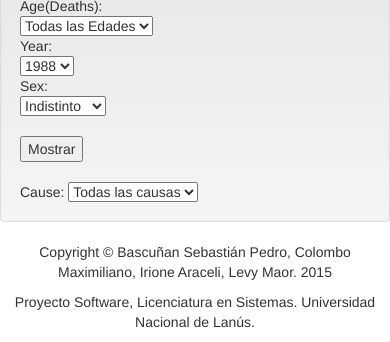
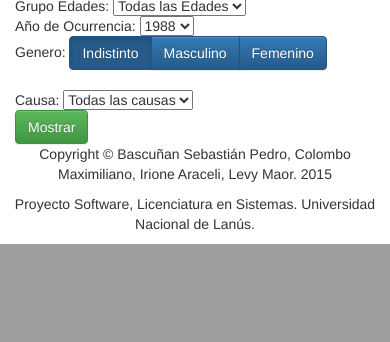
Before and after one commit to Atixx/ARMMA, a Django app: page /mapa/ in a window 390 px wide. Shown: the part 604-946 px from the top of the page. After the commit the page ends 848 px from the top, so only its background shows below. Run offline with Django 3.2, Linux system fonts and the light colour scheme; data that the repository does not hold is empty; some libraries are stand-ins or nearby versions.

Commit message:
mejorada la visualizacion de los selectores para la busqueda

```diff
--- a/mapa/static/mapa/js/mapa.js
+++ b/mapa/static/mapa/js/mapa.js
@@ -30,8 +30,7 @@ var paisesJson = {"1010":"DZA","1020":"AGO","1025":"BEN","1030":"BWA","1035":"BF
 	/*"5105":"KIRIBATI?","5107":"MARSHALL ISLANDS?","5108":"MICRONESIA?","5110":"NAURU?",*/"5150":"NZL",/*"5170":"NIUE?","5180":"PALAU?",*/
 	"5195":"PNG",/*"5197":"SAMOA?",*/"5198":"SLB",/*"5200":"TONGA?","5205":"TUVALU?",*/"5207":"VUT"}
 
-var coloresFijos = ["#fff7ec","#fee8c8","#fdd49e","#fdbb84","#fc8d59","#ef6548","#d7301f","#b30000","#7f0000"];
-
+var coloresFijos = ["#fff7ec","#fee8c8","#fdd49e","#fdbb84","#fc8d59","#ef6548","#d7301f","#b30000","#7f0000", "#777"];
 
 function initmap() {
 	// set up the map
@@ -66,9 +65,14 @@ function loadPais(pais,dataPais){
 			});
 			return json;
 		}();
-	var colorPais = parseInt(dataPais)
+	dataPais = dataPais.slice(0,-1);
+	var colorPais = parseInt(dataPais);
 	if (colorPais > 8) {
 		colorPais = 8
+	}
+	else if (isNaN(colorPais))
+	{
+		colorPais = 9;
 	}
 	var stylePais =
 	{
@@ -85,7 +89,7 @@ function ajaxLoad(paises) {
 		$.ajax(
 		{
 			'async' :true,
-			'url': "data/"+paises.toString()+"/"+$('#year').val()+"/"+$('#cause').val()+"/"+$('#sex').val()+"/"+$('#edades').val(),
+			'url': "data/"+paises.toString()+"/"+$('#year').val()+"/"+$('#cause').val()+"/"+$("[name=sex]:checked").val()+"/"+$('#edades').val(),
 			'success': function (data) {
 				loadPais(paises, data)
 			}
@@ -104,11 +108,19 @@ var paisesArray = function(){
 
 
 $(document).ready(function() {
+
 	$('#input').click(function(){
 		for (var i = 0; i < paisesArray.length; i++){
 			ajaxLoad(paisesArray[i]);
 		}
 	});
+
+	$('[data-slidepanel]').slidepanel({
+              orientation: 'left',
+              mode: 'overlay'
+          });
+
+	$('.selectpicker').selectpicker();
 });
 
 /*
--- a/mapa/templates/format.html
+++ b/mapa/templates/format.html
@@ -1,15 +1,20 @@
 <html>
   <head>
     {% load staticfiles %}
+    <link type="text/css" href= "{% static "mapa/css/normalize.css" %}" rel="stylesheet"></link>
     <link type="text/css" href= "{% static "mapa/css/bootstrap.min.css" %}" rel="stylesheet"></link>
     <link type="text/css" href= "{% static "mapa/css/bootstrap-theme.min.css" %}" rel="stylesheet"></link>
     <link type="text/css" href= "{% static "mapa/css/leaflet.css" %}" rel="stylesheet"></link>
     <link type="text/css" href= "{% static "mapa/css/mapa.css" %}" rel="stylesheet"></link>
+    <link type="text/css" href= "{% static "mapa/css/bootstrap-select.min.css" %}" rel="stylesheet"></link>
+    <link type="text/css" href= "{% static "mapa/css/jquery.slidepanel.css" %}" rel="stylesheet"></link>
 
     <title>{% block titulo %}ARMMA{% endblock %}</title>
 
     <script src= "{% static "mapa/js/jquery-2.1.4.min.js" %}"></script>
     <script src= "{% static "mapa/js/bootstrap.min.js" %}"></script>
+    <script src= "{% static "mapa/js/bootstrap-select.min.js" %}"></script>
+    <script src= "{% static "mapa/js/jquery.slidepanel.js" %}"></script>
 
   </head>
   <body>
--- a/mapa/templates/mapa/index.html
+++ b/mapa/templates/mapa/index.html
@@ -3,12 +3,13 @@
 
 {% block contenido %}
 <div id="map"></div>
-{{test}}
-<div class="well">
-  <div class="row">
-  <div class="col-md-2">
-    Age(Deaths):</br>
-    <select id="edades">
+
+</br>
+<div class='container-fluid'>
+  <div class='row'>
+    <div class='col-md-4'>
+      Grupo Edades:
+      <select id="edades" class="selectpicker" data-style='btn-warning' data-size="6" data-width="auto"> <!-- Dropdown -->
         <option value="0">Todas las Edades</option>
         <option value="1">1-4</option>
         <option value="2">5-14</option>
@@ -20,38 +21,44 @@
         <option value="8">65+</option>
       </select>
     </div>
-  <div class="col-md-2">
-  Year:</br>
-    <select id="year">
+    <div class='col-md-4'>
+      Año de Ocurrencia:
+      <select id="year" class="selectpicker" data-live-search="true" data-style='btn-danger' data-size="6" data-width="auto"> <!-- Dropdown -->
         {% for year in years%}
         <option value="{{year}}">{{year}}</option>
         {%endfor%}
       </select>
     </div>
-  <div class="col-md-2">
-    Sex:</br>
-    <select id="sex">
-      <option value="0">Indistinto</option>
-      <option value="1">Masculino</option>
-      <option value="2">Femenino</option>
-    </select>
-  </div>
-  <div class="col-md-2">
-  </br>
-    <button id="input">Mostrar</button>
+    <div class='col-md-4'>
+      Genero:
+      <div class="btn-group" data-toggle="buttons">
+        <label class="btn btn-primary active">
+          <input type="radio" name="sex" value='0' autocomplete="off" checked> Indistinto
+        </label>
+        <label class="btn btn-primary">
+          <input type="radio" name="sex" value='1' autocomplete="off"> Masculino
+        </label>
+        <label class="btn btn-primary">
+          <input type="radio" name="sex" value='2' autocomplete="off"> Femenino
+        </label>
       </div>
     </div>
-<div class="row">
+  </div>
 </br>
-  <div class="col-md-8">
-      Cause:
-      <select id="cause">
+  <div class='row'>
+    <div class='col-md-4'>
+      Causa:
+      <select id="cause" class="selectpicker" data-style='btn-danger' data-size="6" data-height="2"> <!-- Dropdown -->
         <option value="0">Todas las causas</option>
         {% for c in causas%}
         <option value="{{c.id}}">{{c.CauseDescription}}</option>
         {%endfor%}
       </select>
     </div>
+    <div class='col-md-4 col-md-offset-2'>
+      <button id="input" class="btn btn-success">Mostrar</button>
     </div>
   </div>
+</div>
+  <!-- <a href="search" data-slidepanel="panel">Show Panel</a> -->
 {% endblock contenido %}
```
Lines whose indentation alone changed are shown as unchanged.
